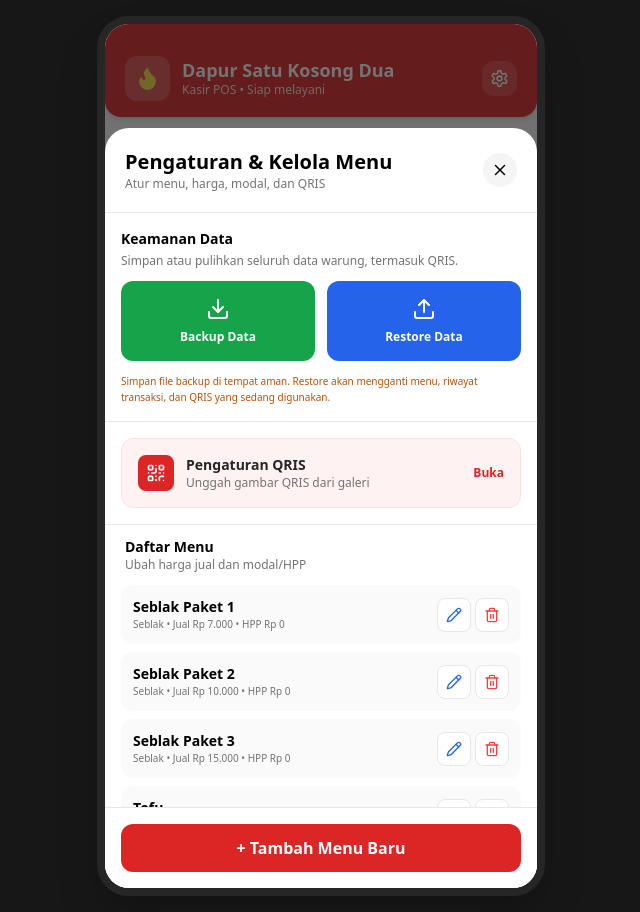
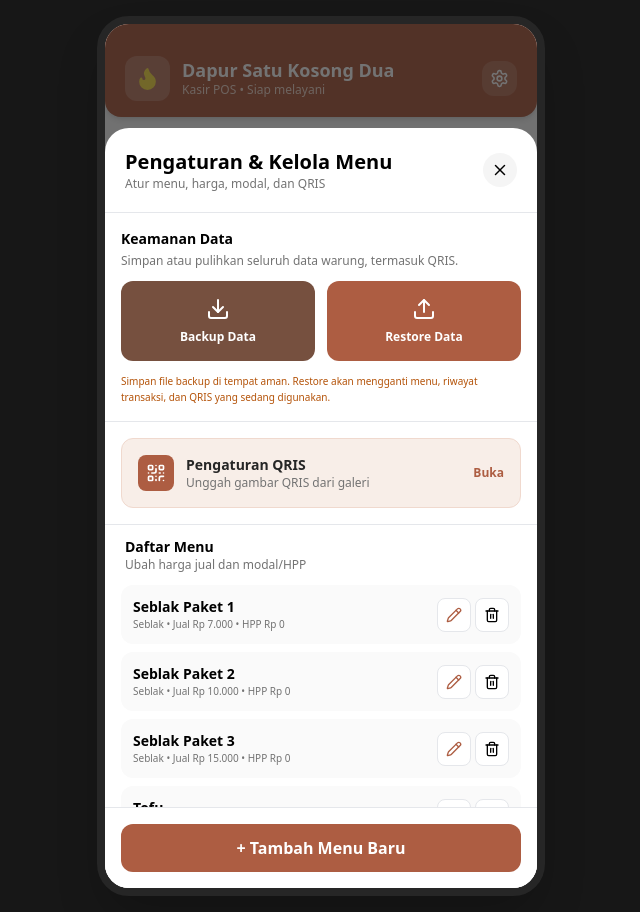
Before and after one commit to rantiar/kasir-dapur-satu-kosong-dua, a React (Vite) app: page / in a window 1280 px wide. Both pictures are taken after a click on the button "Pengaturan". Shown: the whole page, without its empty margins (319-959 px from the left). Built offline with nearby package versions, Linux system fonts and the light colour scheme.

Commit message:
Apply terracotta and ivory visual theme

```diff
--- a/src/App.jsx
+++ b/src/App.jsx
@@ -519,7 +519,7 @@ export default function App() {
     <button
       onClick={() => setPage(id)}
       className={`flex-1 flex flex-col items-center gap-1 py-2 text-xs font-bold ${
-        page === id ? "text-red-600" : "text-neutral-400"
+        page === id ? "text-[#ad5d42]" : "text-neutral-400"
       }`}
     >
       <Icon size={20} />{label}
@@ -535,7 +535,7 @@ export default function App() {
   return (
     <div className="min-h-screen bg-neutral-900 flex items-center justify-center font-sans sm:p-4">
       <div className="w-full h-[100dvh] sm:h-[880px] max-w-md bg-neutral-50 sm:rounded-[2rem] sm:border-[8px] border-neutral-800 shadow-2xl relative overflow-hidden flex flex-col">
-        <header className="bg-red-600 text-white pt-8 pb-4 px-5 rounded-b-2xl shadow-md z-10 shrink-0">
+        <header className="bg-[#ad5d42] text-white pt-8 pb-4 px-5 rounded-b-2xl shadow-md z-10 shrink-0">
           <div className="flex items-center justify-between gap-3">
             <div className="flex items-center gap-3">
               <div className="bg-white/20 p-2.5 rounded-xl">
@@ -543,7 +543,7 @@ export default function App() {
               </div>
               <div>
                 <h1 className="font-extrabold text-lg leading-tight">Dapur Satu Kosong Dua</h1>
-                <p className="text-red-100 text-xs">Kasir POS • Siap melayani</p>
+                <p className="text-[#f0d9ce] text-xs">Kasir POS • Siap melayani</p>
               </div>
             </div>
             <button
@@ -564,7 +564,7 @@ export default function App() {
                 value={search}
                 onChange={(event) => setSearch(event.target.value)}
                 placeholder="Cari menu..."
-                className="w-full pl-9 pr-3 py-2.5 rounded-xl border border-neutral-200 bg-white text-sm outline-none focus:ring-2 focus:ring-red-400"
+                className="w-full pl-9 pr-3 py-2.5 rounded-xl border border-neutral-200 bg-white text-sm outline-none focus:ring-2 focus:ring-[#ce876b]"
               />
             </div>
             <div className="flex gap-2 overflow-x-auto no-scrollbar pb-3">
@@ -573,7 +573,7 @@ export default function App() {
                   key={item}
                   onClick={() => setCategory(item)}
                   className={`whitespace-nowrap px-4 py-2 rounded-full text-xs font-bold ${
-                    category === item ? "bg-red-600 text-white" : "bg-white text-neutral-600 border border-neutral-200"
+                    category === item ? "bg-[#ad5d42] text-white" : "bg-white text-neutral-600 border border-neutral-200"
                   }`}
                 >
                   {item}
@@ -590,18 +590,18 @@ export default function App() {
                 return (
                   <div key={item.id} className="bg-white rounded-2xl p-3.5 shadow-sm border border-neutral-100 flex flex-col min-h-[132px] relative">
                     {qty > 0 && (
-                      <span className="absolute -top-2 -right-2 w-7 h-7 bg-red-500 text-white rounded-full flex items-center justify-center font-bold text-xs">
+                      <span className="absolute -top-2 -right-2 w-7 h-7 bg-[#f8eee8]0 text-white rounded-full flex items-center justify-center font-bold text-xs">
                         {qty}
                       </span>
                     )}
                     <div className="flex-1 mb-3">
-                      <p className="text-[9px] font-extrabold text-red-500 mb-1 uppercase tracking-wide">{item.category}</p>
+                      <p className="text-[9px] font-extrabold text-[#f8eee8]0 mb-1 uppercase tracking-wide">{item.category}</p>
                       <h3 className="font-bold text-neutral-800 text-sm leading-snug">{item.name}</h3>
                       <p className="text-neutral-500 font-bold text-sm mt-1">{money(item.price)}</p>
                     </div>
                     <button
                       onClick={() => selectMenu(item)}
-                      className="w-full py-2.5 bg-neutral-100 text-neutral-700 font-bold text-xs rounded-xl hover:bg-red-50 hover:text-red-600 active:scale-95"
+                      className="w-full py-2.5 bg-neutral-100 text-neutral-700 font-bold text-xs rounded-xl hover:bg-[#f8eee8] hover:text-[#ad5d42] active:scale-95"
                     >
                       + Tambah
                     </button>
@@ -624,17 +624,17 @@ export default function App() {
             <div className="absolute bottom-[68px] left-4 right-4 z-20">
               <button
                 onClick={openCart}
-                className="w-full bg-red-600 text-white p-4 rounded-2xl shadow-xl flex items-center justify-between active:scale-[.98]"
+                className="w-full bg-[#ad5d42] text-white p-4 rounded-2xl shadow-xl flex items-center justify-between active:scale-[.98]"
               >
                 <div className="flex items-center gap-3">
                   <div className="relative">
                     <ShoppingCart size={23} />
-                    <span className="absolute -top-2 -right-2 bg-white text-red-600 w-5 h-5 rounded-full flex items-center justify-center text-[10px] font-black">
+                    <span className="absolute -top-2 -right-2 bg-white text-[#ad5d42] w-5 h-5 rounded-full flex items-center justify-center text-[10px] font-black">
                       {totalItems}
                     </span>
                   </div>
                   <div className="text-left">
-                    <p className="text-red-100 text-[10px]">Total Pesanan</p>
+                    <p className="text-[#f0d9ce] text-[10px]">Total Pesanan</p>
                     <p className="font-black text-lg leading-none">{money(total)}</p>
                   </div>
                 </div>
@@ -663,7 +663,7 @@ export default function App() {
                 >
                   <div className="flex justify-between gap-2">
                     <span className="font-extrabold text-sm text-neutral-800">{new Date(order.date).toLocaleString("id-ID")}</span>
-                    <span className="font-black text-red-600 text-sm">{money(order.total)}</span>
+                    <span className="font-black text-[#ad5d42] text-sm">{money(order.total)}</span>
                   </div>
                   <p className="text-xs text-neutral-500 mt-1">
                     {order.items.reduce((sum, row) => sum + row.qty, 0)} item • {method}
@@ -682,12 +682,12 @@ export default function App() {
             <div className="grid grid-cols-2 gap-3 mb-4">
               <div className="bg-white rounded-2xl p-4 border border-neutral-100">
                 <p className="text-xs text-neutral-500 font-semibold">Omzet Hari Ini</p>
-                <p className="font-black text-lg text-red-600 mt-1">{money(todaySales)}</p>
+                <p className="font-black text-lg text-[#ad5d42] mt-1">{money(todaySales)}</p>
                 <p className="text-[10px] text-neutral-400">{todayOrders.length} transaksi</p>
               </div>
               <div className="bg-white rounded-2xl p-4 border border-neutral-100">
                 <p className="text-xs text-neutral-500 font-semibold">Laba Hari Ini*</p>
-                <p className="font-black text-lg text-green-600 mt-1">{money(todayProfit)}</p>
+                <p className="font-black text-lg text-[#76503f] mt-1">{money(todayProfit)}</p>
                 <p className="text-[10px] text-neutral-400">Berdasarkan HPP menu</p>
               </div>
               <div className="bg-white rounded-2xl p-4 border border-neutral-100">
@@ -697,7 +697,7 @@ export default function App() {
               </div>
               <div className="bg-white rounded-2xl p-4 border border-neutral-100">
                 <p className="text-xs text-neutral-500 font-semibold">Laba Bulan Ini*</p>
-                <p className="font-black text-lg text-green-600 mt-1">{money(monthProfit)}</p>
+                <p className="font-black text-lg text-[#76503f] mt-1">{money(monthProfit)}</p>
                 <p className="text-[10px] text-neutral-400">Berdasarkan HPP menu</p>
               </div>
               <div className="bg-white rounded-2xl p-4 border border-neutral-100">
@@ -707,7 +707,7 @@ export default function App() {
               </div>
               <div className="bg-white rounded-2xl p-4 border border-neutral-100">
                 <p className="text-xs text-neutral-500 font-semibold">Estimasi Laba*</p>
-                <p className="font-black text-lg text-green-600 mt-1">{money(allProfit)}</p>
+                <p className="font-black text-lg text-[#76503f] mt-1">{money(allProfit)}</p>
                 <p className="text-[10px] text-neutral-400">Seluruh riwayat</p>
               </div>
             </div>
@@ -744,7 +744,7 @@ export default function App() {
                     key={level}
                     onClick={() => setSpicyLevel(level)}
                     className={`rounded-xl py-4 font-black border ${
-                      spicyLevel === level ? "bg-red-600 text-white border-red-600" : "bg-white text-neutral-600 border-neutral-200"
+                      spicyLevel === level ? "bg-[#ad5d42] text-white border-[#ad5d42]" : "bg-white text-neutral-600 border-neutral-200"
                     }`}
                   >
                     <Flame className="mx-auto mb-1" size={20} /><span>Level {level}</span>
@@ -753,7 +753,7 @@ export default function App() {
               </div>
               <button
                 onClick={() => { addItem(spicyItem, spicyLevel); setModal(""); }}
-                className="w-full bg-red-600 text-white py-3.5 rounded-xl font-bold"
+                className="w-full bg-[#ad5d42] text-white py-3.5 rounded-xl font-bold"
               >
                 Tambah ke Keranjang
               </button>
@@ -785,7 +785,7 @@ export default function App() {
                     <div className="flex items-center gap-2">
                       <button onClick={() => changeQty(row.key, -1)} className="w-8 h-8 rounded-lg bg-neutral-100 flex items-center justify-center"><Minus size={15} /></button>
                       <b className="text-sm">{row.qty}</b>
-                      <button onClick={() => changeQty(row.key, 1)} className="w-8 h-8 rounded-lg bg-red-600 text-white flex items-center justify-center"><Plus size={15} /></button>
+                      <button onClick={() => changeQty(row.key, 1)} className="w-8 h-8 rounded-lg bg-[#ad5d42] text-white flex items-center justify-center"><Plus size={15} /></button>
                     </div>
                     <b className="text-sm">{money(row.price * row.qty)}</b>
                   </div>
@@ -803,7 +803,7 @@ export default function App() {
                   <button
                     onClick={() => choosePayment("Tunai")}
                     className={`flex items-center justify-center gap-2 py-3 rounded-xl border font-bold text-sm ${
-                      paymentMethod === "Tunai" ? "bg-red-600 text-white border-red-600" : "bg-white text-neutral-600 border-neutral-200"
+                      paymentMethod === "Tunai" ? "bg-[#ad5d42] text-white border-[#ad5d42]" : "bg-white text-neutral-600 border-neutral-200"
                     }`}
                   >
                     <Wallet size={18} /> Tunai
@@ -811,7 +811,7 @@ export default function App() {
                   <button
                     onClick={() => choosePayment("QRIS")}
                     className={`flex items-center justify-center gap-2 py-3 rounded-xl border font-bold text-sm ${
-                      paymentMethod === "QRIS" ? "bg-red-600 text-white border-red-600" : "bg-white text-neutral-600 border-neutral-200"
+                      paymentMethod === "QRIS" ? "bg-[#ad5d42] text-white border-[#ad5d42]" : "bg-white text-neutral-600 border-neutral-200"
                     }`}
                   >
                     <QrCode size={18} /> QRIS
@@ -826,7 +826,7 @@ export default function App() {
                       onChange={(event) => setCash(digits(event.target.value))}
                       inputMode="numeric"
                       placeholder="Masukkan nominal uang"
-                      className="w-full bg-white border border-neutral-200 rounded-xl p-3 text-right font-bold text-lg outline-none focus:ring-2 focus:ring-red-400"
+                      className="w-full bg-white border border-neutral-200 rounded-xl p-3 text-right font-bold text-lg outline-none focus:ring-2 focus:ring-[#ce876b]"
                     />
                     <div className="grid grid-cols-4 gap-2 mt-2">
                       {[['Pas', total], ["20rb", 20000], ["50rb", 50000], ["100rb", 100000]].map(([label, value]) => (
@@ -837,7 +837,7 @@ export default function App() {
                     </div>
                     <div className="flex justify-between p-3 bg-white border rounded-xl mt-3 mb-4">
                       <span className="text-sm text-neutral-500 font-semibold">Kembalian</span>
-                      <b className={change >= 0 && cashAmount ? "text-green-600" : "text-neutral-400"}>
+                      <b className={change >= 0 && cashAmount ? "text-[#76503f]" : "text-neutral-400"}>
                         {cashAmount ? money(Math.max(0, change)) : "—"}
                       </b>
                     </div>
@@ -859,9 +859,9 @@ export default function App() {
                         QRIS belum diunggah. Buka Pengaturan untuk mengunggah gambar QRIS.
                       </div>
                     )}
-                    <div className="text-center bg-red-50 rounded-xl p-3">
-                      <p className="text-xs text-red-600 font-semibold">Total yang harus dibayar</p>
-                      <p className="text-2xl font-black text-red-600">{money(total)}</p>
+                    <div className="text-center bg-[#f8eee8] rounded-xl p-3">
+                      <p className="text-xs text-[#ad5d42] font-semibold">Total yang harus dibayar</p>
+                      <p className="text-2xl font-black text-[#ad5d42]">{money(total)}</p>
                     </div>
                     <label className={`mt-3 flex items-start gap-2 text-xs leading-relaxed ${
                       qrisImage ? "text-neutral-700" : "text-neutral-400"
@@ -871,7 +871,7 @@ export default function App() {
                         checked={qrisConfirmed}
                         disabled={!qrisImage}
                         onChange={(event) => setQrisConfirmed(event.target.checked)}
-                        className="mt-0.5 accent-red-600"
+                        className="mt-0.5 accent-[#ad5d42]"
                       />
                       <span>Saya sudah mengecek aplikasi DANA dan memastikan pembayaran QRIS benar-benar masuk.</span>
                     </label>
@@ -885,7 +885,7 @@ export default function App() {
                 <button
                   disabled={!canPay}
                   onClick={finishPayment}
-                  className="w-full py-4 rounded-xl bg-red-600 text-white font-black disabled:bg-neutral-200 disabled:text-neutral-400"
+                  className="w-full py-4 rounded-xl bg-[#ad5d42] text-white font-black disabled:bg-neutral-200 disabled:text-neutral-400"
                 >
                   {paymentMethod === "QRIS" ? "Konfirmasi & Selesaikan Transaksi" : "Selesaikan Transaksi"}
                 </button>
@@ -920,7 +920,7 @@ export default function App() {
                 Modal / HPP per porsi (Rp)
                 <input inputMode="numeric" value={newMenu.cost ? Number(digits(newMenu.cost)).toLocaleString("id-ID") : ""} onChange={(event) => setNewMenu({ ...newMenu, cost: digits(event.target.value) })} className="w-full mt-1 p-3 bg-neutral-50 border rounded-xl text-sm" placeholder="Isi agar laba terhitung" />
               </label>
-              <button className="w-full bg-red-600 text-white py-3.5 rounded-xl font-bold">Simpan Menu</button>
+              <button className="w-full bg-[#ad5d42] text-white py-3.5 rounded-xl font-bold">Simpan Menu</button>
             </form>
           </div>
         )}
@@ -942,7 +942,7 @@ export default function App() {
               ) : qrisImage ? (
                 <div className="border rounded-2xl p-3">
                   <img src={qrisImage} alt="QRIS tersimpan" className="w-full max-h-72 object-contain rounded-xl" />
-                  <p className="text-center text-xs text-green-600 font-bold mt-2">QRIS tersimpan di perangkat ini</p>
+                  <p className="text-center text-xs text-[#76503f] font-bold mt-2">QRIS tersimpan di perangkat ini</p>
                 </div>
               ) : (
                 <div className="border-2 border-dashed rounded-2xl p-8 text-center text-neutral-400">
@@ -952,14 +952,14 @@ export default function App() {
                 </div>
               )}
 
-              <label className={`flex items-center justify-center gap-2 w-full text-center bg-red-600 text-white py-3 rounded-xl font-bold cursor-pointer ${savingQris ? "opacity-60 pointer-events-none" : ""}`}>
+              <label className={`flex items-center justify-center gap-2 w-full text-center bg-[#ad5d42] text-white py-3 rounded-xl font-bold cursor-pointer ${savingQris ? "opacity-60 pointer-events-none" : ""}`}>
                 <ImagePlus size={18} />
                 {savingQris ? "Menyimpan..." : qrisImage ? "Ganti Gambar QRIS" : "Unggah QRIS dari Galeri"}
                 <input type="file" accept="image/*" className="hidden" disabled={savingQris} onChange={handleQrisUpload} />
               </label>
 
               {qrisImage && (
-                <button onClick={deleteQris} className="w-full py-3 rounded-xl border border-red-200 text-red-600 font-bold text-sm">
+                <button onClick={deleteQris} className="w-full py-3 rounded-xl border border-[#e6c0b1] text-[#ad5d42] font-bold text-sm">
                   Hapus Gambar QRIS
                 </button>
               )}
@@ -992,12 +992,12 @@ export default function App() {
                     type="button"
                     onClick={backupData}
                     disabled={qrisLoading || savingQris}
-                    className="bg-green-600 disabled:bg-neutral-300 text-white rounded-xl p-4 flex flex-col items-center gap-2 font-bold text-xs"
+                    className="bg-[#76503f] disabled:bg-neutral-300 text-white rounded-xl p-4 flex flex-col items-center gap-2 font-bold text-xs"
                   >
                     <Download size={24} />
                     Backup Data
                   </button>
-                  <label className="bg-blue-600 text-white rounded-xl p-4 flex flex-col items-center gap-2 font-bold text-xs cursor-pointer">
+                  <label className="bg-[#ad5d42] text-white rounded-xl p-4 flex flex-col items-center gap-2 font-bold text-xs cursor-pointer">
                     <Upload size={24} />
                     Restore Data
                     <input
@@ -1015,15 +1015,15 @@ export default function App() {
               </div>
 
               <div className="p-4 border-b">
-                <button onClick={() => setModal("qris")} className="w-full flex items-center justify-between gap-3 bg-red-50 border border-red-100 rounded-xl p-4 text-left">
+                <button onClick={() => setModal("qris")} className="w-full flex items-center justify-between gap-3 bg-[#f8eee8] border border-[#f0d9ce] rounded-xl p-4 text-left">
                   <span className="flex items-center gap-3">
-                    <span className="bg-red-600 text-white p-2 rounded-lg"><QrCode size={20} /></span>
+                    <span className="bg-[#ad5d42] text-white p-2 rounded-lg"><QrCode size={20} /></span>
                     <span>
                       <span className="block font-black text-sm text-neutral-800">Pengaturan QRIS</span>
                       <span className="block text-xs text-neutral-500">{qrisImage ? "Gambar QRIS sudah tersedia" : "Unggah gambar QRIS dari galeri"}</span>
                     </span>
                   </span>
-                  <span className="text-red-600 text-xs font-bold">Buka</span>
+                  <span className="text-[#ad5d42] text-xs font-bold">Buka</span>
                 </button>
               </div>
               <div className="px-5 pt-3 pb-1">
@@ -1038,14 +1038,14 @@ export default function App() {
                       <p className="text-[10px] text-neutral-500">{item.category} • Jual {money(item.price)} • HPP {money(item.cost)}</p>
                     </div>
                     <div className="flex gap-1 shrink-0">
-                      <button onClick={() => { setEditingMenu({ ...item, price: String(item.price), cost: String(item.cost) }); setModal("edit"); }} className="p-2 bg-white border rounded-lg text-blue-600"><Pencil size={16} /></button>
-                      <button onClick={() => removeMenu(item.id)} className="p-2 bg-white border rounded-lg text-red-500"><Trash2 size={16} /></button>
+                      <button onClick={() => { setEditingMenu({ ...item, price: String(item.price), cost: String(item.cost) }); setModal("edit"); }} className="p-2 bg-white border rounded-lg text-[#ad5d42]"><Pencil size={16} /></button>
+                      <button onClick={() => removeMenu(item.id)} className="p-2 bg-white border rounded-lg text-[#f8eee8]0"><Trash2 size={16} /></button>
                     </div>
                   </div>
                 ))}
               </div>
               <div className="p-4 border-t">
-                <button onClick={() => setModal("add")} className="w-full bg-red-600 text-white rounded-xl py-3 font-bold">+ Tambah Menu Baru</button>
+                <button onClick={() => setModal("add")} className="w-full bg-[#ad5d42] text-white rounded-xl py-3 font-bold">+ Tambah Menu Baru</button>
               </div>
             </div>
           </div>
@@ -1077,7 +1077,7 @@ export default function App() {
                 Modal / HPP
                 <input inputMode="numeric" value={editingMenu.cost ? Number(digits(editingMenu.cost)).toLocaleString("id-ID") : ""} onChange={(event) => setEditingMenu({ ...editingMenu, cost: digits(event.target.value) })} className="w-full mt-1 p-3 bg-neutral-50 border rounded-xl text-sm" />
               </label>
-              <button className="w-full bg-red-600 text-white py-3.5 rounded-xl font-bold">Simpan Perubahan</button>
+              <button className="w-full bg-[#ad5d42] text-white py-3.5 rounded-xl font-bold">Simpan Perubahan</button>
             </form>
           </div>
         )}
@@ -1087,7 +1087,7 @@ export default function App() {
             <div className="absolute inset-0 bg-neutral-900/60" onClick={() => setReceipt(null)} />
             <div className="relative bg-white w-full rounded-3xl p-5 max-h-[85%] overflow-y-auto">
               <div className="text-center mb-4">
-                <div className="w-12 h-12 bg-green-100 text-green-600 rounded-full mx-auto flex items-center justify-center mb-2"><CheckCircle2 size={27} /></div>
+                <div className="w-12 h-12 bg-green-100 text-[#76503f] rounded-full mx-auto flex items-center justify-center mb-2"><CheckCircle2 size={27} /></div>
                 <h3 className="font-black text-xl">Detail Transaksi</h3>
                 <p className="text-[10px] text-neutral-400">{receipt.id}</p>
                 <p className="text-xs text-neutral-500">{new Date(receipt.date).toLocaleString("id-ID")}</p>
@@ -1108,12 +1108,12 @@ export default function App() {
                   <span>{money(receipt.cash ?? receipt.total)}</span>
                 </div>
                 {(receipt.paymentMethod || "Tunai") === "Tunai" && (
-                  <div className="flex justify-between text-green-600 font-bold">
+                  <div className="flex justify-between text-[#76503f] font-bold">
                     <span>Kembalian</span><span>{money(receipt.change)}</span>
                   </div>
                 )}
                 {(receipt.paymentMethod || "Tunai") === "QRIS" && (
-                  <p className="text-xs text-green-600 font-bold text-right">✓ Pembayaran telah dikonfirmasi kasir</p>
+                  <p className="text-xs text-[#76503f] font-bold text-right">✓ Pembayaran telah dikonfirmasi kasir</p>
                 )}
               </div>
               <button onClick={() => setReceipt(null)} className="w-full bg-neutral-900 text-white py-3 rounded-xl font-bold mt-2">Tutup</button>
```
